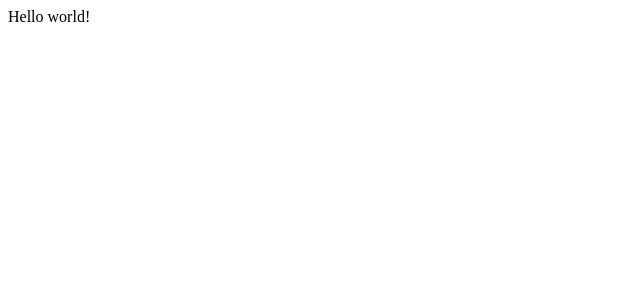
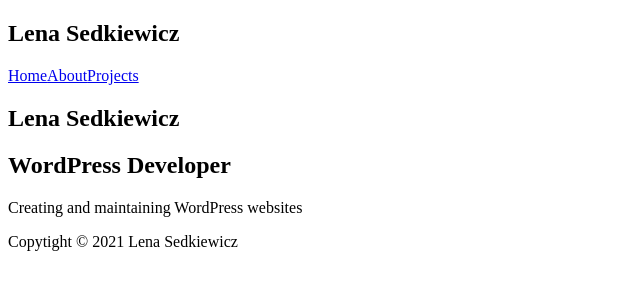
Before and after one commit to lenasedkiewicz/lenasedkiewicz-portfolio, a Gatsby site: page / in a window 1280 px wide. Shown: the whole page, without its empty margins (0-640 px from the left). Built offline with nearby package versions, Linux system fonts and the light colour scheme; Gatsby itself is replaced by a stand-in of ours.

```diff
--- a/src/pages/components/Layout.js
+++ b/src/pages/components/Layout.js
@@ -1,15 +1,15 @@
 import React from 'react'
 import Navbar from './Navbar'
 
-export default function Layout() {
+export default function Layout({ children }) {
   return (
     <div className="layout">
-      <Navbar></Navbar>
+      <Navbar />
         <div className="content">
-            {/* content for each page */ }
+          { children }
         </div>
         <footer>
-            Copytight &copy; 2021 Lena Sedkiewicz
+            <p>Copytight &copy; 2021 Lena Sedkiewicz</p>
         </footer>
     </div>
   )
--- a/src/pages/index.js
+++ b/src/pages/index.js
@@ -1,5 +1,14 @@
 import React from "react"
+import Layout from "./components/Layout"
 
 export default function Home() {
-  return <div>Hello world!</div>
+  return (
+    <Layout>
+      <section>
+        <h1>Lena Sedkiewicz</h1>
+        <h2>WordPress Developer</h2>
+        <p>Creating and maintaining WordPress websites</p>
+      </section>
+    </Layout>
+  )
 }
```
Also changed, not shown: src/pages/404.js (added, +12 -0 lines), src/pages/about.js (+13 -0 lines), src/pages/components/Navbar.js (line endings or trailing spaces), src/pages/components/ProjectsNavbar.js (line endings or trailing spaces), src/pages/projects/index.js (line endings or trailing spaces).
